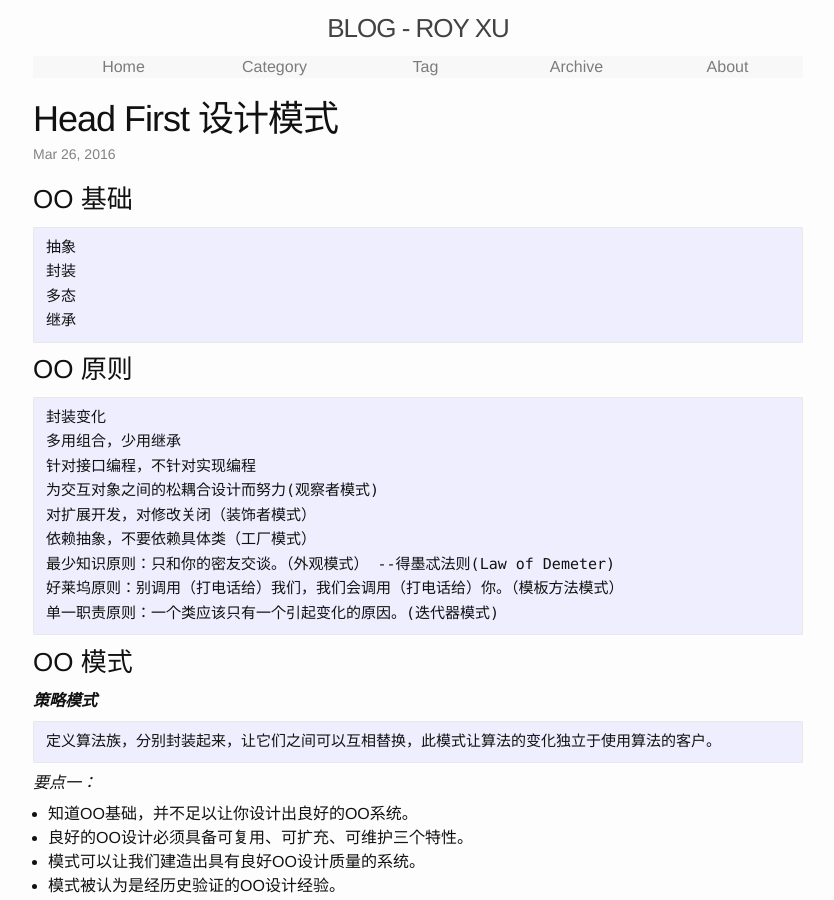
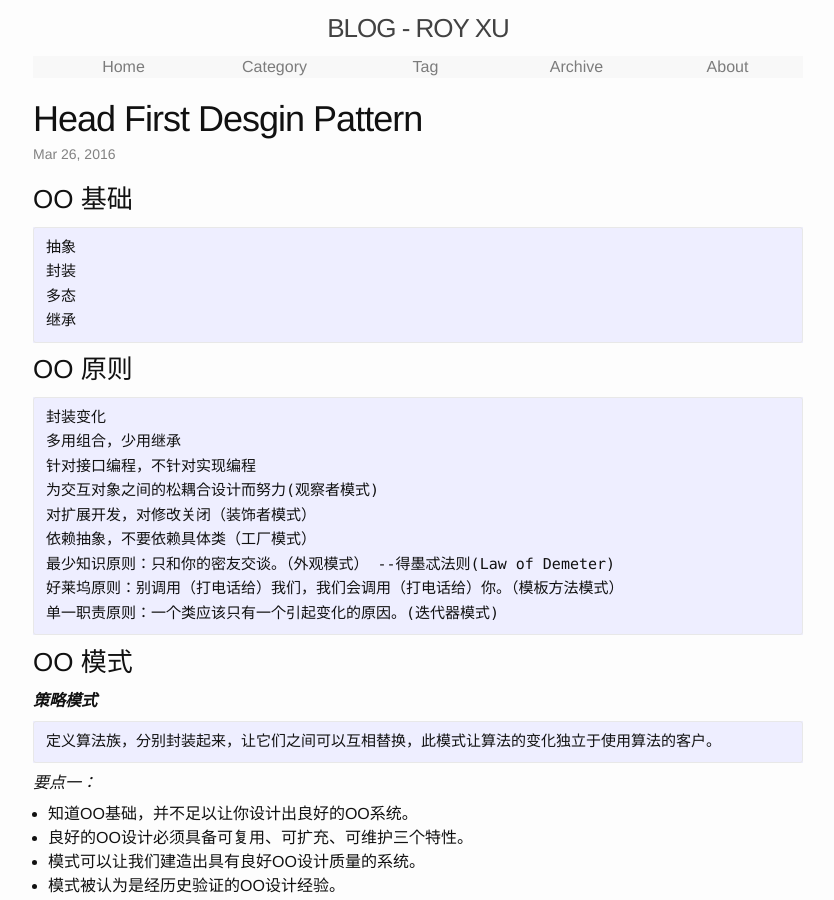
Before and after one commit to ousiax/ousiax.github.io, a Jekyll site: the page built from _posts/2016-03-26-Head-First-Design-Pattern.md, in a window 1280 px wide and 900 px high. Shown: the whole window, without its empty margins (222-1056 px from the left). Built offline with Jekyll 4.4.1, drawn with Linux system fonts in a browser that asks for light colours; comment, search, counter and statistics services are not loaded.

Commit message:
Update title of 2016-03-26-Head-First-Design-Pattern.md

```diff
--- a/_posts/2016-03-26-Head-First-Design-Pattern.md
+++ b/_posts/2016-03-26-Head-First-Design-Pattern.md
@@ -1,6 +1,6 @@
 ---
 layout: post
-title: "Head First 设计模式"
+title: "Head First Desgin Pattern"
 date: 2016-03-26 01-27-00 +0800
 categories: ['Head First', 'Desgin Pattern',]
 tags: ['Head First', 'Desgin Pattern',]
```
